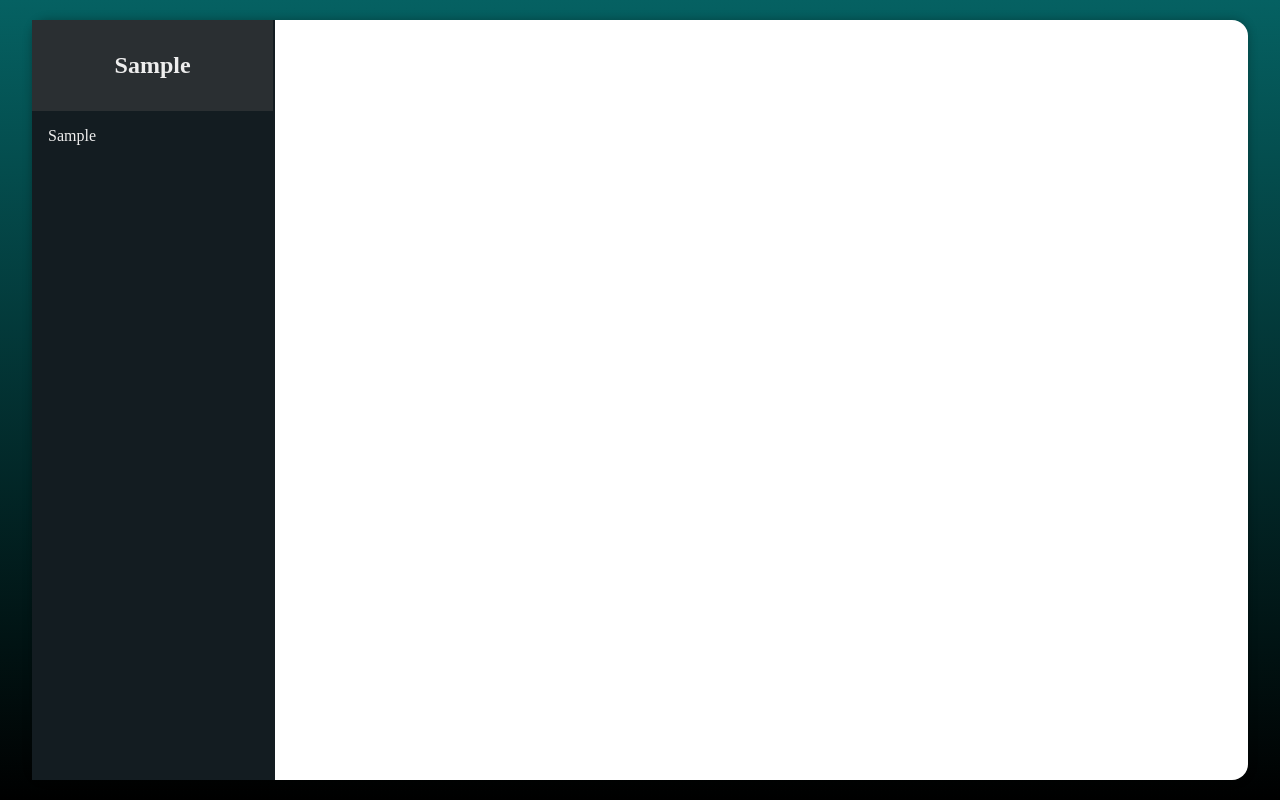
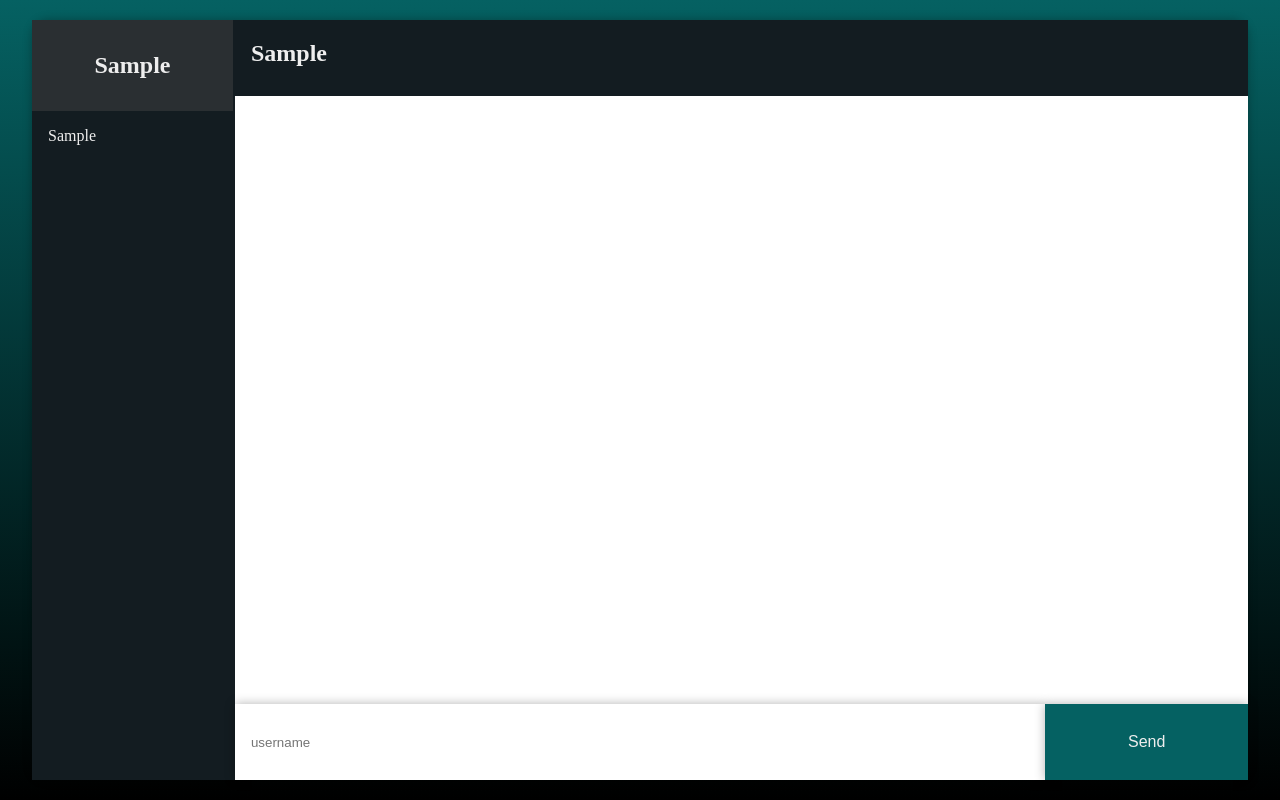
Before and after one commit to ManorHazaz/live-chat, a React (Create React App) app in the folder client/: page / in a window 1280 px wide. Both pictures are taken after typing "Sample" into the empty fields and a click on the input "Create User". Built offline with nearby package versions, Linux system fonts and the light colour scheme.

Commit message:
Create conversation component

```diff
--- a/client/src/App.js
+++ b/client/src/App.js
@@ -6,6 +6,7 @@ import useLocalStorage from './hooks/useLocalStorage';
 
 function App() {
 	const [ contacts, setContacts ] = useLocalStorage('contacts', []);
+	const [ messeges, setMesseges ] = useLocalStorage('messeges', []);
 	const [ onlineUser, setOnlineUser ] = useState();
 
 	function loginUser( username )
@@ -17,12 +18,19 @@ function App() {
 		}
 	}
 
+	function addMessege( to, content )
+	{
+		const newMessege = { from: onlineUser, to: to, content: content }
+		setMesseges( prevMesseges => [ ...prevMesseges, newMessege ] );
+	}
+
 	return (
 		<div className="App">
 			{ !onlineUser
 			? <Login loginUser={ loginUser } />
-			: <Dashboard onlineUser={ onlineUser } contacts={ contacts }/>
+			: <Dashboard onlineUser={ onlineUser } contacts={ contacts } addMessege={ addMessege } />
 			}
+					{console.log(messeges)}
 		</div>
 	);
 }
--- /dev/null
+++ b/client/src/components/Conversation/Conversation.css
@@ -0,0 +1,30 @@
+
+.conversation
+{
+    display: grid;
+    grid-template-rows: 10% 80% 10%;
+    width: 100%;
+}
+
+.conversation .title
+{
+    color: #eee;
+    padding-left: 1rem;
+}
+
+.conversation .title, .conversation .add-messege
+{
+    background-color: var(--secondary-color);
+}
+
+.conversation .add-messege
+{
+    display: grid;
+    grid-template-columns: 80% 20%;
+}
+
+.conversation .add-messege .text-input, .conversation .add-messege .btn
+{
+    margin: 0;
+    width: 100%;
+}
--- /dev/null
+++ b/client/src/components/Conversation/Conversation.js
@@ -0,0 +1,32 @@
+import './Conversation.css';
+
+import { useRef } from 'react';
+
+function Conversation({ onlineUser, contactConversation, addMessege }) {
+
+    const newMessegeContentRef = useRef();
+
+    function sendMessege()
+    {
+        addMessege( contactConversation, newMessegeContentRef.current.value );
+    }
+
+    return (
+        <div className='conversation'>
+
+            <div className='title'>
+                <h2> { contactConversation } </h2>
+            </div>
+            <div className='messeges'>
+
+            </div>
+            <div className='add-messege'>
+                <input type='text' ref={ newMessegeContentRef } className='text-input' placeholder='username'/>
+                <input type='submit' className='btn' value='Send' onClick={ () => sendMessege() }/>
+            </div>
+
+        </div>
+    )
+}
+
+export default Conversation
--- /dev/null
+++ b/client/src/components/Conversation/index.js
@@ -0,0 +1 @@
+export { default as Conversation } from './Conversation';
--- a/client/src/components/Dashboard/Dashboard.js
+++ b/client/src/components/Dashboard/Dashboard.js
@@ -1,11 +1,15 @@
+import { useState } from 'react'
+import { Conversation } from '../Conversation'
 import { Sidebar } from '../Sidebar'
 import './Dashboard.css'
 
-function Dashboard({ contacts, onlineUser }) {
+function Dashboard({ contacts, onlineUser, addMessege }) {
+    const [ contactConversation, setContactConversation ] = useState( contacts[0] );
+
     return (
         <div className='dashboard'>
             <Sidebar onlineUser={ onlineUser } contacts={contacts} />
-
+            <Conversation onlineUser={ onlineUser } contactConversation={ contactConversation } addMessege={ addMessege } />
         </div>
     )
 }
```
